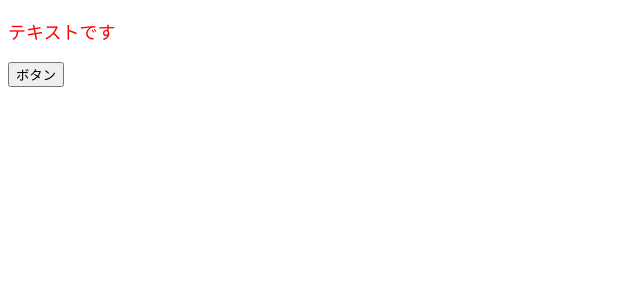
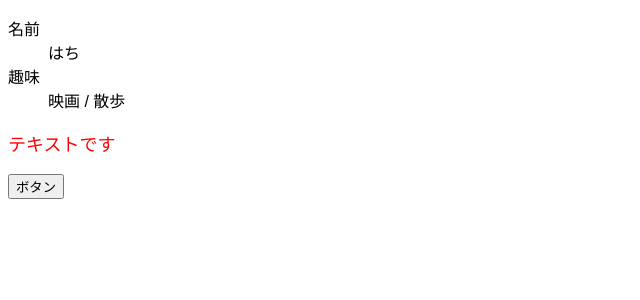
Before and after one commit to Hachi8888/Typescript-Practice, a React (Create React App) app: page / in a window 1280 px wide. Shown: the top 300 px of the page, without its empty margins (0-640 px from the left). Built offline with nearby package versions, Linux system fonts and the light colour scheme.

Commit message:
Optional chaining

```diff
--- a/src/App.tsx
+++ b/src/App.tsx
@@ -4,6 +4,13 @@
 import { Todo } from "./todo";
 import { todoType } from "./types/todo";
 import { Text } from "./Text";
+import { UserProfile } from "./UserProfile";
+import { User } from "./types/user";
+
+const user: User = {
+  name: "はち",
+  hobbies: ["映画", "散歩"]
+};
 
 export default function App() {
   const [todos, setTodos] = useState<Array<todoType>>([]);
@@ -16,6 +23,7 @@
   };
   return (
     <div className="App">
+      <UserProfile user={user} />
       <Text color={"red"} fontSize={"18px"} />
       <button onClick={onClickFetchData}>ボタン</button>
       {todos.map((todo) => (
--- /dev/null
+++ b/src/UserProfile.tsx
@@ -0,0 +1,18 @@
+import { VFC } from "react";
+import { User } from "./types/user";
+
+type Props = {
+  user: User;
+};
+
+export const UserProfile: VFC<Props> = (props) => {
+  const { user } = props;
+  return (
+    <dl>
+      <dt>名前</dt>
+      <dd>{user.name}</dd>
+      <dt>趣味</dt>
+      <dd>{user.hobbies?.join(" / ")}</dd>
+    </dl>
+  );
+};
--- /dev/null
+++ b/src/types/user.ts
@@ -0,0 +1,4 @@
+export type User = {
+  name: string;
+  hobbies?: Array<string>;
+};
```
